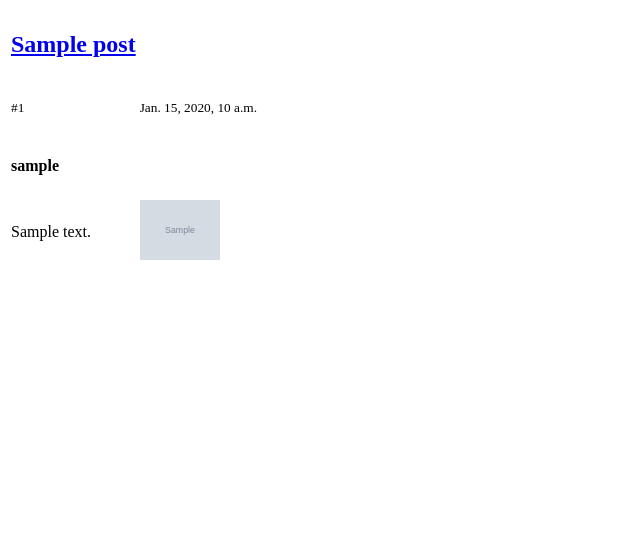
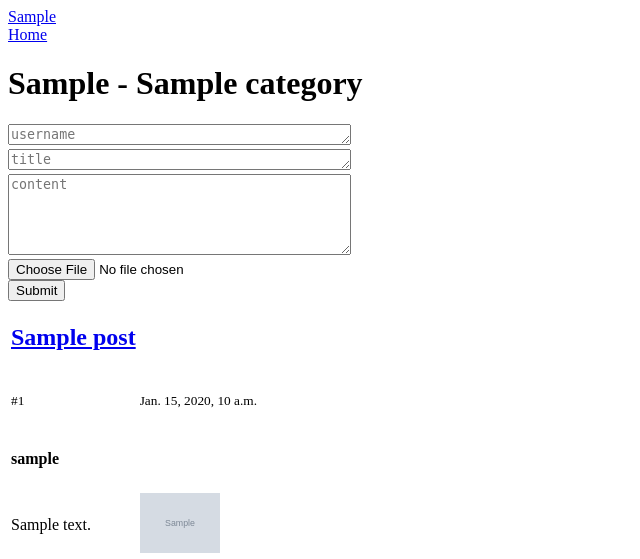
Before and after one commit to cyphersprojekt/Entrega-1-Munoz, a Django app: a page that uses fourapp/templates/view_category.html in a window 1280 px wide. Shown: the top 559 px of the page, without its empty margins (0-640 px from the left). Run offline with Django 4.2, Linux system fonts and the light colour scheme; tables that the repository leaves empty hold one stand-in row (values such as "Sample post"); grey boxes marked "Sample" are stand-in pictures; parts of the project's set-up code (start-up, migrations or seed data) failed here and were passed over.

Commit message:
lo más cerca de un clon de 4chan que puedo humanamente lograr sin perder la poca cordura que me queda en el medio

```diff
--- a/fourapp/templates/view_category.html
+++ b/fourapp/templates/view_category.html
@@ -4,9 +4,32 @@
     <meta charset="UTF-8">
     <meta http-equiv="X-UA-Compatible" content="IE=edge">
     <meta name="viewport" content="width=device-width, initial-scale=1.0">
-    <title>4jango</title>
+    <title>4jango/{{ category.short }}</title>
 </head>
 <body>
+
+    <div class="allCategories">
+        {% for entry in categories %}
+        <a href="/{{ entry.short }}">{{ entry.short }}</a>
+        {% endfor %}
+    </div>
+
+    <div class="siteLinks">
+        <a class="goBack" href="/">Home</a>
+    </div>
+
+    <h1 class="categoryTitle">{{ category.short }} - {{ category.name }}</h1>
+
+    <div class="newPostForm">
+        <form class="form-group" action="/{{ category.short }}/post" method="post" enctype="multipart/form-data" >
+            <textarea name="username" rows="1" cols="40" placeholder="username" maxlength="30"></textarea><br>
+            <textarea name="title" rows="1" cols="40" placeholder="title" maxlength="40"></textarea><br>
+            <textarea name="content" rows="5" cols="40" placeholder="content"></textarea><br>
+            <input class="form-control-file"type="file" name="image" placeholder="image" accept="image/*"><br>
+            <input type="submit" value="Submit"><br>
+        </form>
+    </div>
+
     {% for post in posts %}
     <div class="postContainer">
         <table class="postTable">
--- a/fourapp/urls.py
+++ b/fourapp/urls.py
@@ -27,4 +27,5 @@ urlpatterns = [
     path('<str:short>', views.view_category_by_short, name='view_category'), #ver la categoría por short {/sci}
     path('post/<int:post_id>', views.view_post, name='view_post'), #ver el post por id {/post/1}
     path('post/<int:post_id>/reply', views.reply, name='reply'), #crear una respuesta al post {/post/1/reply}
+    path('<str:short>/post', views.post_from_category, name='post_from_category'), #crear un post directamente desde dentro de la categoria {/sci/post}
 ]
--- a/fourapp/views.py
+++ b/fourapp/views.py
@@ -2,6 +2,7 @@ from django.shortcuts import redirect, render
 from django.db import connection
 from .models import Category, Post, Reply
 from .forms import PostForm
+from .functions import clear_posts
 
 # Create your views here.
 
@@ -33,15 +34,35 @@ def new_post(request):
         post.save()
         return redirect('/')
 
+def post_from_category(request, short):
+    if request.method == 'POST':
+        username = request.POST['username']
+        title = request.POST['title']
+        content = request.POST['content']
+        category = Category.objects.get(short=short)
+        try:
+            image = request.FILES['image']
+        except:
+            image = None
+        post = Post(username=username, title=title, \
+        content=content, image=image, \
+        category=category)
+        post.save()
+        return redirect(f'/{short}')
+    else:
+        return render(request, 'post_from_category.html', {'category': Category.objects.get(short=short)})
+
 def view_category_by_id(request, category_id):
     category = Category.objects.get(categoryid=category_id)
+    categories = Category.objects.all()
     posts = Post.objects.filter(category=category).order_by('-post_id')
-    return render(request, 'view_category.html', {'category': category, 'posts': posts})
+    return render(request, 'view_category.html', {'category': category, 'posts': posts, 'categories': categories})
 
 def view_category_by_short(request, short):
     category = Category.objects.get(short=short)
+    categories = Category.objects.all()
     posts = Post.objects.filter(category=category).order_by('-post_id')
-    return render(request, 'view_category.html', {'category': category, 'posts': posts})
+    return render(request, 'view_category.html', {'category': category, 'posts': posts, 'categories': categories})
 
 def view_post(request, post_id):
     post = Post.objects.get(post_id=post_id)
```
Also changed, not shown: fourapp/functions.py (+6 -1 lines).
